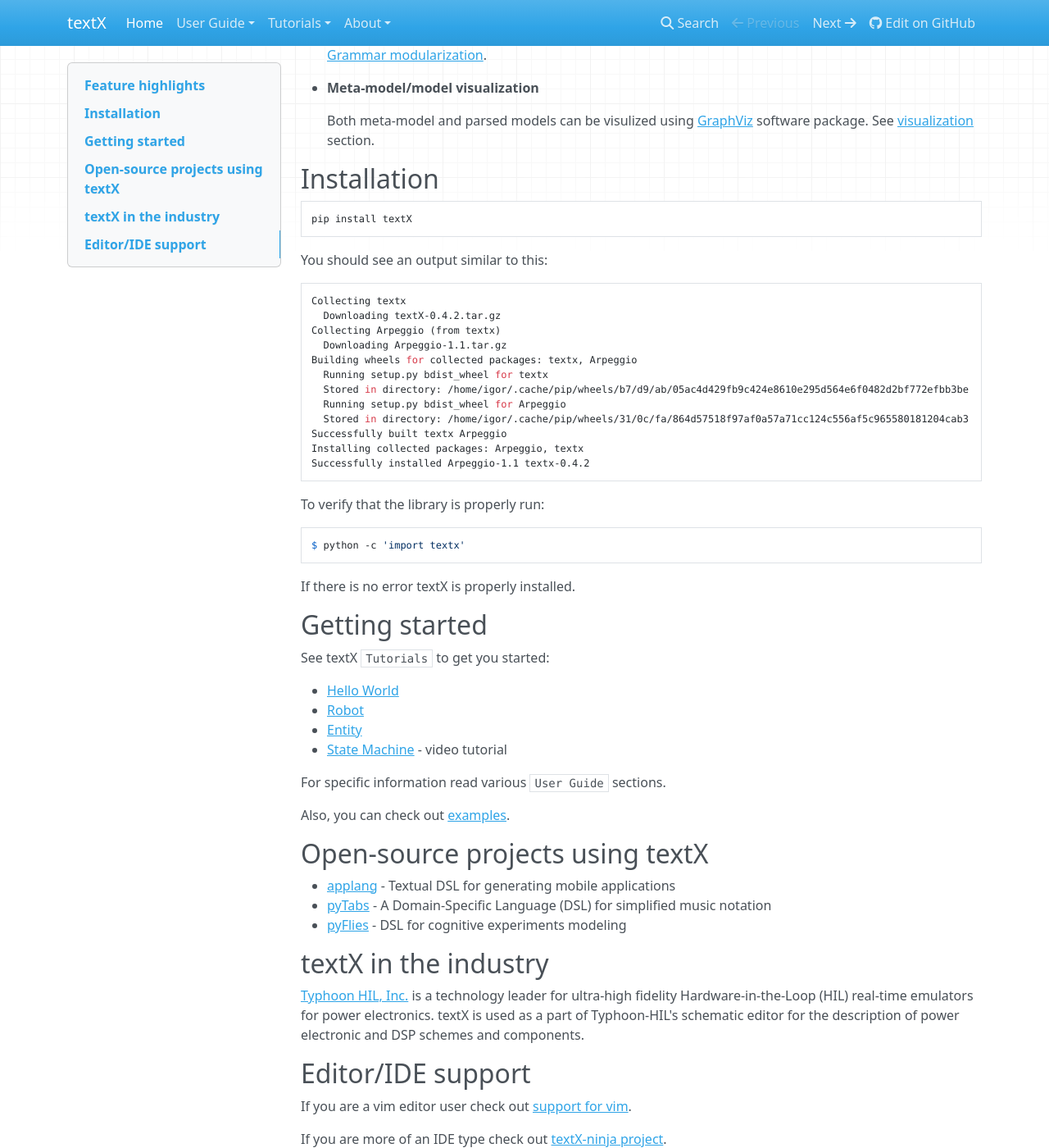
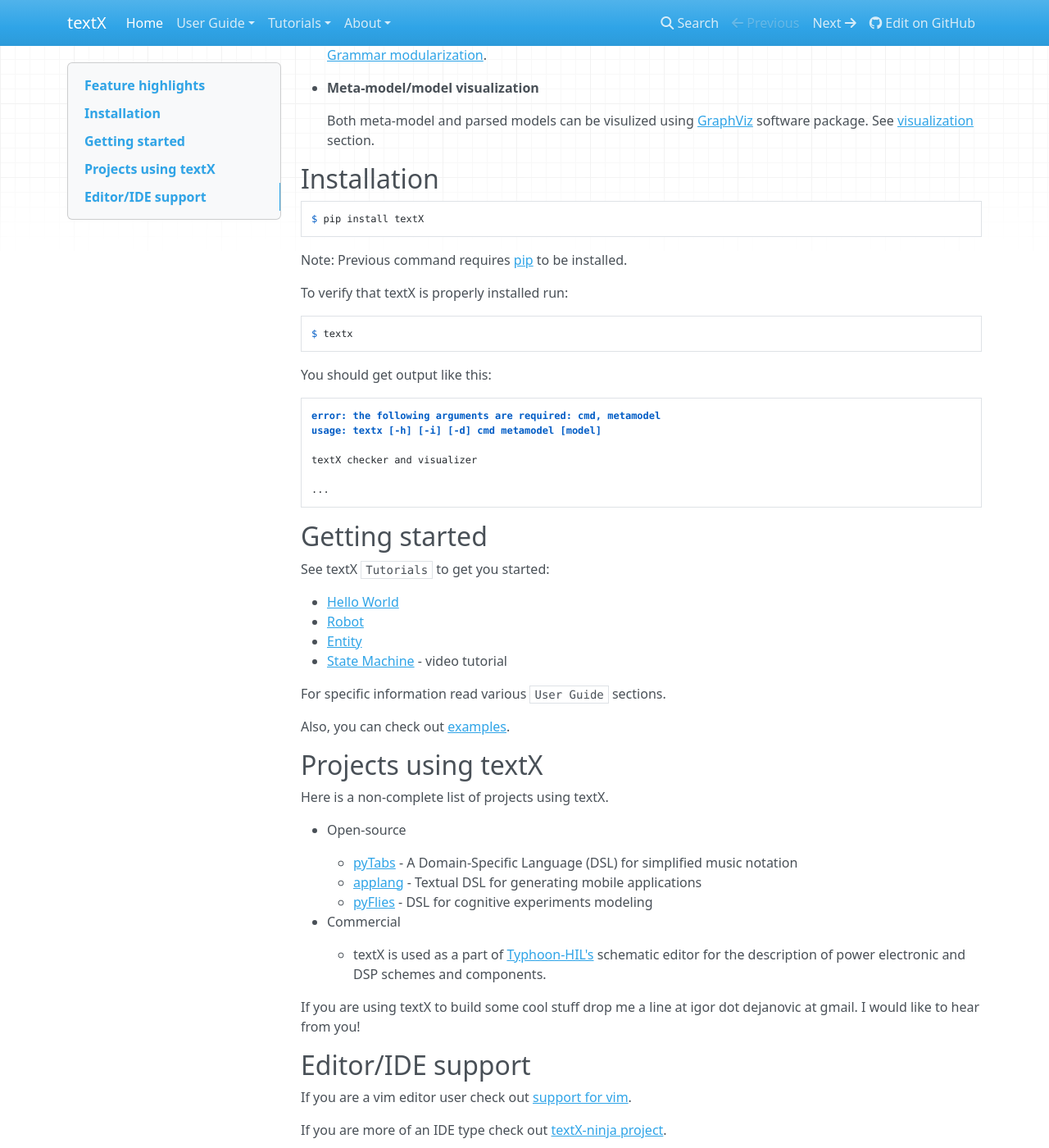
Before and after one commit to textX/textX, an MkDocs documentation site: the page built from docs/index.md, in a window 1280 px wide and 1400 px high, scrolled down 1653 px. Shown: the whole window at 82% size. Built offline with MkDocs 1.6.1, drawn with Linux system fonts in a browser that asks for light colours; nearby versions of some CDN libraries; old or Windows-style settings are respelled for this version of MkDocs.

Commit message:
Some reworkings of the index page.

```diff
--- a/docs/index.md
+++ b/docs/index.md
@@ -86,29 +86,23 @@
 
 ## Installation
 
-    pip install textX
+    $ pip install textX
 
+Note: Previous command requires [pip](https://pypi.python.org/pypi/pip) to be
+installed.
 
-You should see an output similar to this:
+To verify that textX is properly installed run:
 
-    Collecting textx
-      Downloading textX-0.4.2.tar.gz
-    Collecting Arpeggio (from textx)
-      Downloading Arpeggio-1.1.tar.gz
-    Building wheels for collected packages: textx, Arpeggio
-      Running setup.py bdist_wheel for textx
-      Stored in directory: /home/igor/.cache/pip/wheels/b7/d9/ab/05ac4d429fb9c424e8610e295d564e6f0482d2bf772efbb3be
-      Running setup.py bdist_wheel for Arpeggio
-      Stored in directory: /home/igor/.cache/pip/wheels/31/0c/fa/864d57518f97af0a57a71cc124c556af5c965580181204cab3
-    Successfully built textx Arpeggio
-    Installing collected packages: Arpeggio, textx
-    Successfully installed Arpeggio-1.1 textx-0.4.2
+    $ textx
 
-To verify that the library is properly run:
+You should get output like this:
 
-    $ python -c 'import textx'
+    error: the following arguments are required: cmd, metamodel
+    usage: textx [-h] [-i] [-d] cmd metamodel [model]
 
-If there is no error textX is properly installed.
+    textX checker and visualizer
+
+    ...
 
 ## Getting started
 
@@ -125,18 +119,24 @@
 check out [examples](https://github.com/igordejanovic/textX/tree/master/examples/).
 
 
-## Open-source projects using textX
+## Projects using textX
 
-- [applang](https://github.com/kosanmil/applang) - Textual DSL for generating mobile applications
-- [pyTabs](https://github.com/E2Music/pyTabs) - A Domain-Specific Language (DSL) for simplified music notation
-- [pyFlies](https://github.com/igordejanovic/pyFlies) - DSL for cognitive experiments modeling
+Here is a non-complete list of projects using textX.
 
-## textX in the industry
+* Open-source
 
-[Typhoon HIL, Inc.](https://www.typhoon-hil.com/) is a technology leader for
-ultra-high fidelity Hardware-in-the-Loop (HIL) real-time emulators for power
-electronics.  textX is used as a part of Typhoon-HIL's schematic editor for the
-description of power electronic and DSP schemes and components.
+    - [pyTabs](https://github.com/E2Music/pyTabs) - A Domain-Specific Language (DSL) for simplified music notation
+    - [applang](https://github.com/kosanmil/applang) - Textual DSL for generating mobile applications
+    - [pyFlies](https://github.com/igordejanovic/pyFlies) - DSL for cognitive experiments modeling
+
+* Commercial
+
+    - textX is used as a part of [Typhoon-HIL's](https://www.typhoon-hil.com/)
+      schematic editor for the description of power electronic and DSP schemes and
+      components.
+
+If you are using textX to build some cool stuff drop me a line at igor dot
+dejanovic at gmail. I would like to hear from you!
 
 ## Editor/IDE support
 
```
